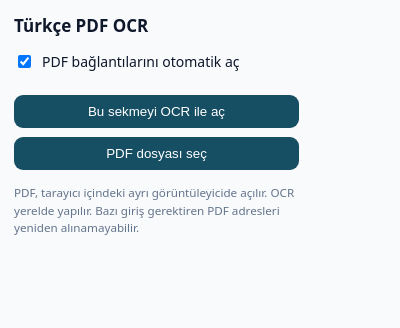
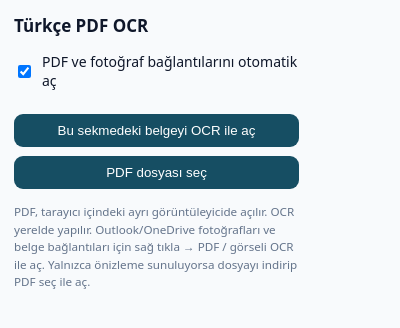
Before and after one commit to numandegirmenci/vivaldi-turkce-pdf-ocr, a browser extension: page Eklenti/popup.html in a window 400 px wide. Drawn offline with Linux system fonts and the light colour scheme.

Commit message:
docs: explain right-click OCR capture for mail and cloud attachments

```diff
--- a/Eklenti/popup.html
+++ b/Eklenti/popup.html
@@ -1,3 +1,3 @@
 <!doctype html><html lang="tr"><head><meta charset="utf-8"><title>PDF OCR</title>
 <style>body{width:285px;padding:14px;background:#f8fafc;color:#0f172a;font:14px system-ui;margin:0}h2{font-size:17px;margin:0 0 8px}p{line-height:1.5}button{border:0;border-radius:9px;padding:9px;background:#164e63;color:white;width:100%;cursor:pointer;margin-top:9px}label{display:flex;align-items:center;gap:8px;margin:15px 0}small{display:block;color:#64748b;line-height:1.5}</style>
-</head><body><h2>Türkçe PDF OCR</h2><label><input type="checkbox" id="auto" checked> PDF bağlantılarını otomatik aç</label><button id="current">Bu sekmeyi OCR ile aç</button><button id="blank">PDF dosyası seç</button><p id="msg"></p><small>PDF, tarayıcı içindeki ayrı görüntüleyicide açılır. OCR yerelde yapılır. Bazı giriş gerektiren PDF adresleri yeniden alınamayabilir.</small><script src="popup.js"></script></body></html>
+</head><body><h2>Türkçe PDF OCR</h2><label><input type="checkbox" id="auto" checked> PDF ve fotoğraf bağlantılarını otomatik aç</label><button id="current">Bu sekmedeki belgeyi OCR ile aç</button><button id="blank">PDF dosyası seç</button><p id="msg"></p><small>PDF, tarayıcı içindeki ayrı görüntüleyicide açılır. OCR yerelde yapılır. Outlook/OneDrive fotoğrafları ve belge bağlantıları için sağ tıkla → PDF / görseli OCR ile aç. Yalnızca önizleme sunuluyorsa dosyayı indirip PDF seç ile aç.</small><script src="popup.js"></script></body></html>
```
